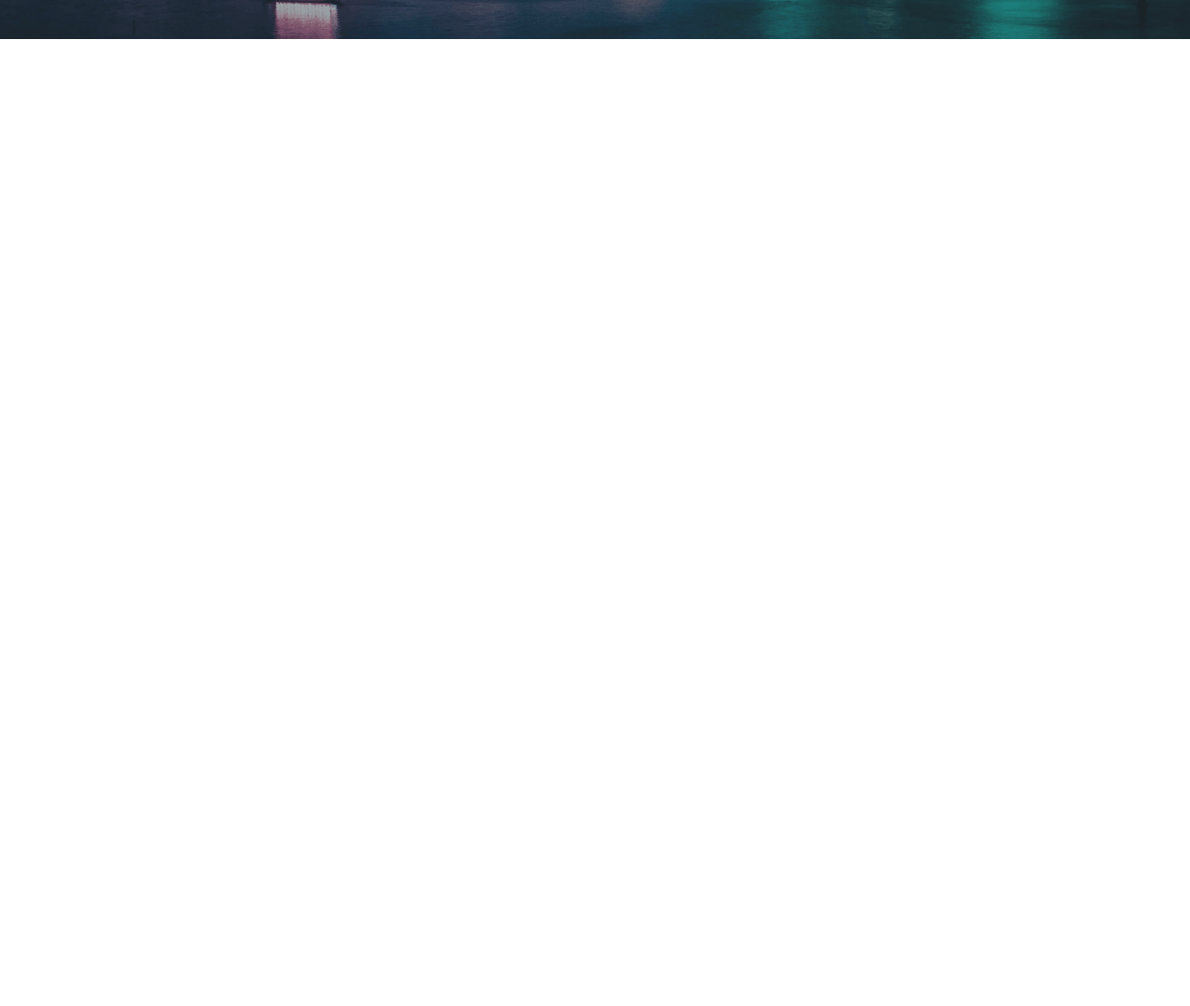
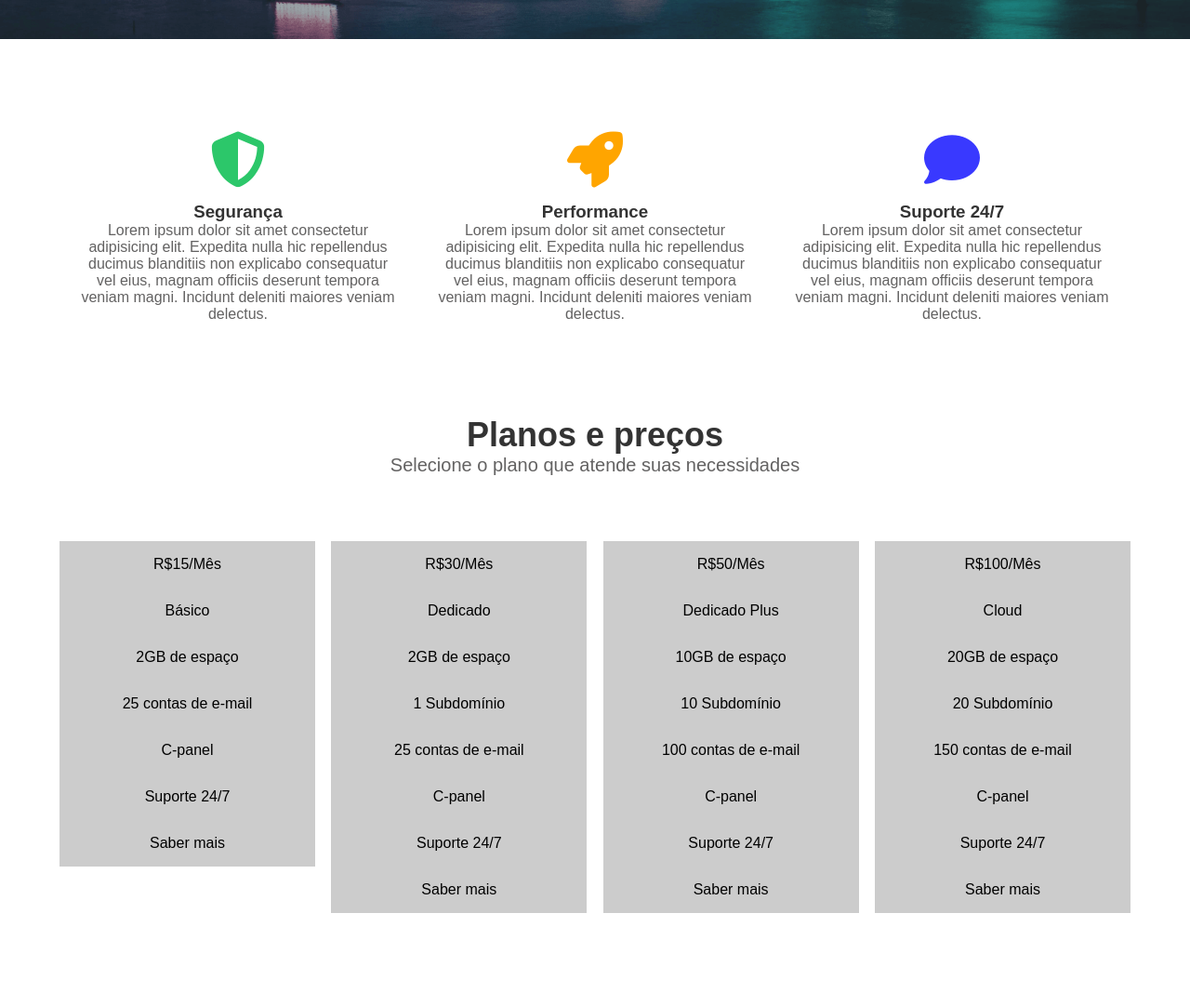
Before and after one commit to thiagomatte/hdc-host-front, a plain HTML site: page index.html in a window 1280 px wide. Shown: the part 457-1539 px from the top of the page at 93% size. Before the commit the page ends 800 px from the top, so only its background shows below. Drawn offline with Linux system fonts and the light colour scheme.

Commit message:
CSS dos preços e planos

```diff
--- a/css/style.css
+++ b/css/style.css
@@ -32,7 +32,6 @@ nav {
     line-height: 80px;
     margin: 0;
     display: inline-block;
-
 }
 
 .logo{
@@ -90,3 +89,77 @@ nav {
 .main-banner p{
     font-size: 32px;
 }
+
+/* Serviços */
+.services-container{
+    padding: 5rem 0;
+}
+
+.services-container ul{
+    display: flex;
+    width: 90%;
+    margin: 0 auto;
+}
+
+.services-container li{
+    flex: 1 1 200px; /* Estudas as propiedades! */
+    list-style: none;
+    text-align: center;
+    padding: 20px;
+}
+
+.fas{
+    font-size: 60px;
+    margin-bottom: 15px;
+}
+
+.fa-shield-alt{
+    color:#2cc76a;
+}
+
+.fa-rocket{
+    color: orange;
+}
+
+.fa-comment{
+    color: rgb(57, 57, 255);
+}
+
+/* Preços e planos*/
+
+.pricing-container{
+    padding-bottom: 5rem;
+    text-align: center;
+}
+
+.pricing-container h2{
+    font-size: 36px;
+}
+
+.pricing-container p{
+    font-size: 20px;
+}
+
+.plans-container{
+    display: flex;
+    justify-content: space-between;
+    width: 90%;
+    margin: 50px auto 0;
+}
+
+.plan{
+    flex: 1;
+    margin: 20px 0;
+    max-width: 275px;
+}
+
+.plan ul{
+    padding: 0;
+}
+
+.plan li{
+    list-style: none;
+    height: 50px;
+    line-height: 50px;
+    background-color: #ccc;
+}
--- a/index.html
+++ b/index.html
@@ -41,6 +41,83 @@
             </div>
         </main>
     </div>
+    <section class="services-container">
+        <ul>
+            <li>
+                <i class="fas fa-shield-alt"></i>
+                <h3>Segurança</h3>
+                <p>Lorem ipsum dolor sit amet consectetur adipisicing elit. Expedita nulla hic repellendus ducimus blanditiis non explicabo consequatur vel eius, magnam officiis deserunt tempora veniam magni. Incidunt deleniti maiores veniam delectus.</p>
+
+                <li>
+                    <i class="fas fa-solid fa-rocket"></i>
+                    <h3>Performance</h3>
+                    <p>Lorem ipsum dolor sit amet consectetur adipisicing elit. Expedita nulla hic repellendus ducimus blanditiis non explicabo consequatur vel eius, magnam officiis deserunt tempora veniam magni. Incidunt deleniti maiores veniam delectus.</p>
+                </li>
+
+                <li>
+                    <i class="fas fa-solid fa-comment"></i>
+                    <h3>Suporte 24/7</h3>
+                    <p>Lorem ipsum dolor sit amet consectetur adipisicing elit. Expedita nulla hic repellendus ducimus blanditiis non explicabo consequatur vel eius, magnam officiis deserunt tempora veniam magni. Incidunt deleniti maiores veniam delectus.</p>
+                </li>
+            </li>
+        </ul>
+    </section>
+    <section class="pricing-container">
+        <h2>Planos e preços</h2>
+        <p>Selecione o plano que atende suas necessidades</p>
+        <div class="plans-container">
+            <div class="plan">
+                <ul>
+                    <li class="price">R$15/Mês</li>
+                    <li class="plan-name">Básico</li>
+                    <li>2GB de espaço</li>
+                    <li>25 contas de e-mail</li>
+                    <li>C-panel</li>
+                    <li>Suporte 24/7</li>
+                    <li>Saber mais</li>
+                </ul>
+            </div>
+
+            <div class="plan">
+                <ul>
+                    <li class="price">R$30/Mês</li>
+                    <li class="plan-name">Dedicado</li>
+                    <li>2GB de espaço</li>
+                    <li>1 Subdomínio</li>
+                    <li>25 contas de e-mail</li>
+                    <li>C-panel</li>
+                    <li>Suporte 24/7</li>
+                    <li>Saber mais</li>
+                </ul>
+            </div>
+
+            <div class="plan">
+                <ul>
+                    <li class="price recommended">R$50/Mês</li>
+                    <li class="plan-name">Dedicado Plus</li>
+                    <li>10GB de espaço</li>
+                    <li>10 Subdomínio</li>
+                    <li>100 contas de e-mail</li>
+                    <li>C-panel</li>
+                    <li>Suporte 24/7</li>
+                    <li>Saber mais</li>
+                </ul>
+            </div>
+
+            <div class="plan">
+                <ul>
+                    <li class="price">R$100/Mês</li>
+                    <li class="plan-name">Cloud</li>
+                    <li>20GB de espaço</li>
+                    <li>20 Subdomínio</li>
+                    <li>150 contas de e-mail</li>
+                    <li>C-panel</li>
+                    <li>Suporte 24/7</li>
+                    <li>Saber mais</li>
+                </ul>
+            </div>
+        </div>
+    </section>
 
 </body>
 </html>
```
